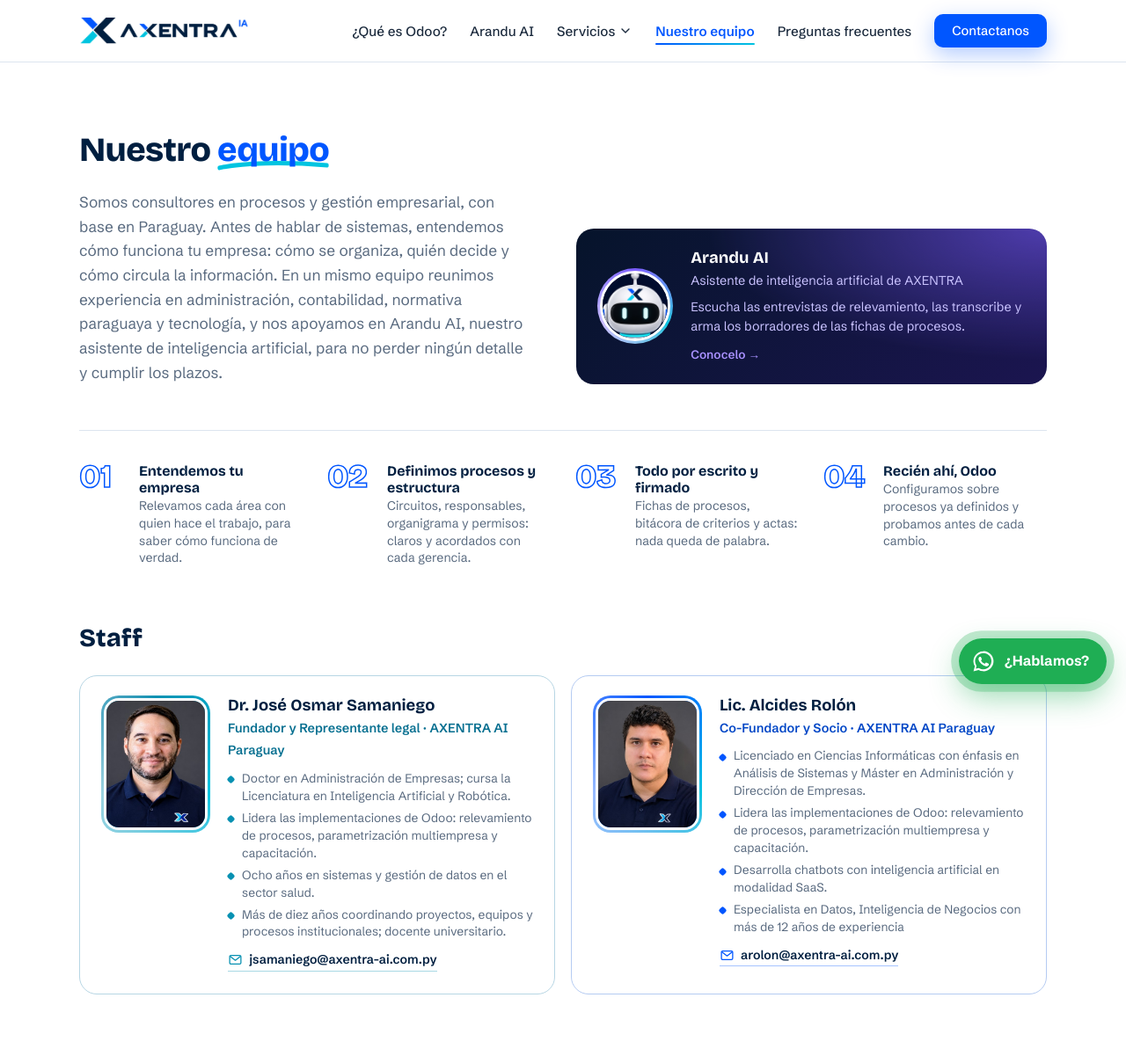
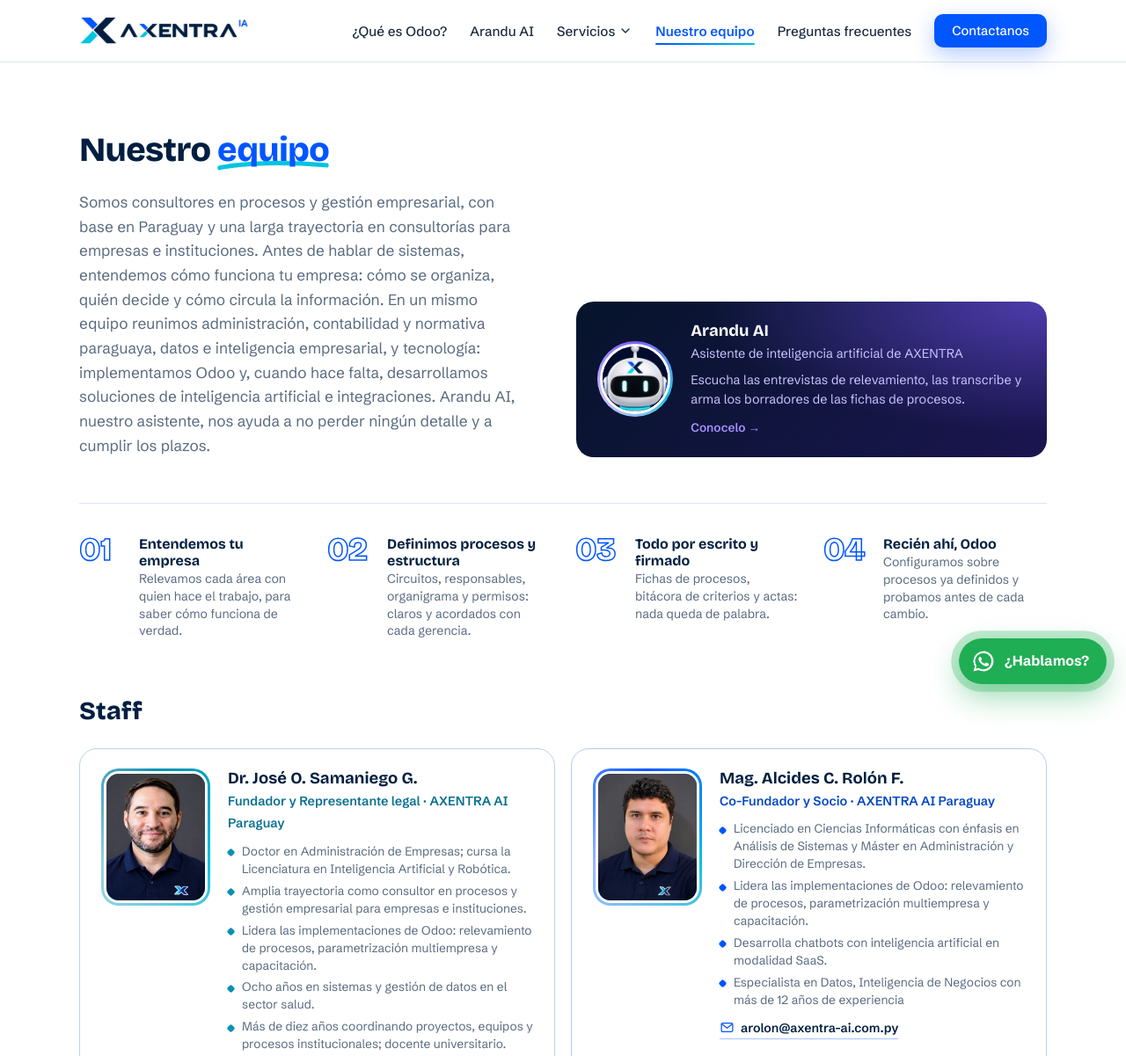
Before and after one commit to arolon90/axentra-sitio-web, a plain HTML site: page equipo.html in a window 1280 px wide. Shown: the top 1201 px of the page at 88% size. Drawn offline with Linux system fonts and the light colour scheme.

Commit message:
Página - Modificación - Nombres del staff y texto del equipo con IA, integraciones y datos
- Nombres: Dr. José O. Samaniego G. y Mag. Alcides C. Rolón F.
- CV de José: amplia trayectoria como consultor en procesos y gestión empresarial.
- Texto de Nuestro equipo: suma la trayectoria en consultorías, datos e inteligencia empresarial, y el desarrollo de soluciones de inteligencia artificial e integraciones cuando hace falta.

By AXENTRA AI Paraguay

```diff
--- a/datos/equipo.js
+++ b/datos/equipo.js
@@ -8,15 +8,16 @@
      cv: hasta 5 líneas por persona · especialidad (opcional): línea final · visible: false lo oculta sin borrarlo.
      Con más de 2 personas visibles, la fila pasa a ser un carrusel (ver carrusel.equipo). */
   equipo: [
-    { nombre: "Dr. José Osmar Samaniego", rol: "Fundador y Representante legal · AXENTRA AI Paraguay", iniciales: "JS", color: "#0891b2", foto: "assets/equipo/jose.jpg", visible: true,
+    { nombre: "Dr. José O. Samaniego G.", rol: "Fundador y Representante legal · AXENTRA AI Paraguay", iniciales: "JS", color: "#0891b2", foto: "assets/equipo/jose.jpg", visible: true,
       correo: "jsamaniego@axentra-ai.com.py",
       cv: [
         "Doctor en Administración de Empresas; cursa la Licenciatura en Inteligencia Artificial y Robótica.",
+        "Amplia trayectoria como consultor en procesos y gestión empresarial para empresas e instituciones.",
         "Lidera las implementaciones de Odoo: relevamiento de procesos, parametrización multiempresa y capacitación.",
         "Ocho años en sistemas y gestión de datos en el sector salud.",
         "Más de diez años coordinando proyectos, equipos y procesos institucionales; docente universitario."
       ] },
-    { nombre: "Lic. Alcides Rolón", rol: "Co-Fundador y Socio · AXENTRA AI Paraguay", especialidad: "Especialista en Datos, Inteligencia de Negocios con más de 12 años de experiencia", iniciales: "AR", color: "#0056ff", foto: "assets/equipo/alcides.jpg", visible: true,
+    { nombre: "Mag. Alcides C. Rolón F.", rol: "Co-Fundador y Socio · AXENTRA AI Paraguay", especialidad: "Especialista en Datos, Inteligencia de Negocios con más de 12 años de experiencia", iniciales: "AR", color: "#0056ff", foto: "assets/equipo/alcides.jpg", visible: true,
       correo: "arolon@axentra-ai.com.py",
       cv: [
         "Licenciado en Ciencias Informáticas con énfasis en Análisis de Sistemas y Máster en Administración y Dirección de Empresas.",
--- a/equipo.html
+++ b/equipo.html
@@ -39,7 +39,7 @@
     <div class="equipo-grilla">
       <div class="equipo-texto">
         <h2>Nuestro <em>equipo</em></h2>
-        <p class="intro">Somos consultores en procesos y gestión empresarial, con base en Paraguay. Antes de hablar de sistemas, entendemos cómo funciona tu empresa: cómo se organiza, quién decide y cómo circula la información. En un mismo equipo reunimos experiencia en administración, contabilidad, normativa paraguaya y tecnología, y nos apoyamos en Arandu AI, nuestro asistente de inteligencia artificial, para no perder ningún detalle y cumplir los plazos.</p>
+        <p class="intro">Somos consultores en procesos y gestión empresarial, con base en Paraguay y una larga trayectoria en consultorías para empresas e instituciones. Antes de hablar de sistemas, entendemos cómo funciona tu empresa: cómo se organiza, quién decide y cómo circula la información. En un mismo equipo reunimos administración, contabilidad y normativa paraguaya, datos e inteligencia empresarial, y tecnología: implementamos Odoo y, cuando hace falta, desarrollamos soluciones de inteligencia artificial e integraciones. Arandu AI, nuestro asistente, nos ayuda a no perder ningún detalle y a cumplir los plazos.</p>
       </div>
       <div class="equipo-ia" id="equipo-ia"></div>
     </div>
```
